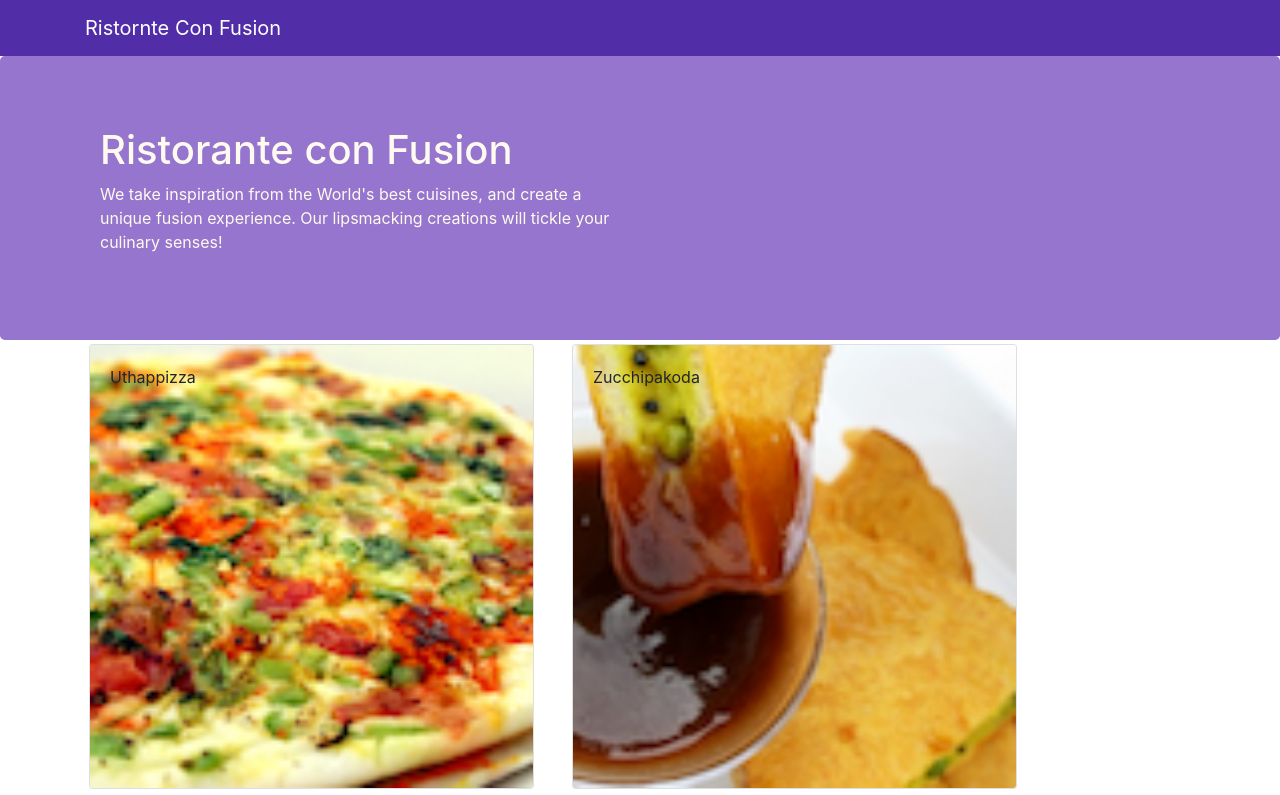
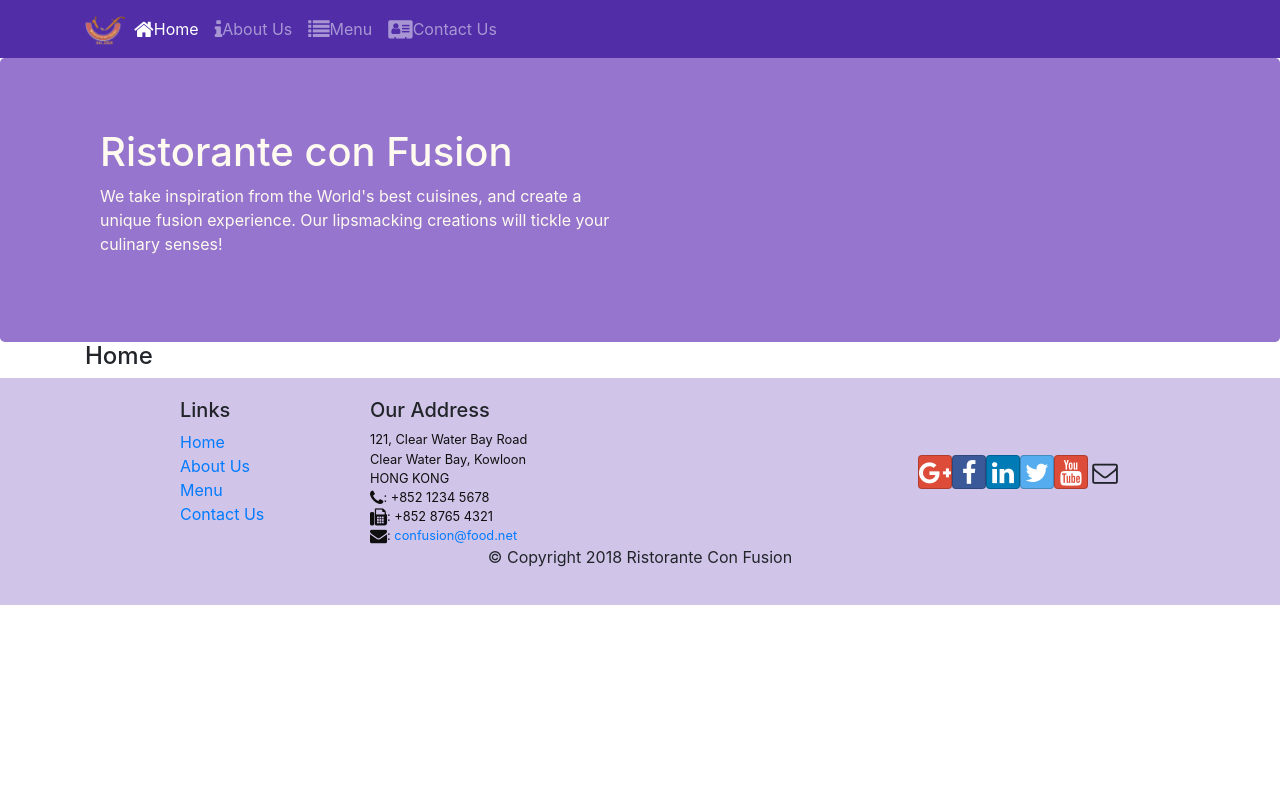
Before and after one commit to Kushagraw12/Restaurant-Con-Fusion-React, a React (Create React App) app: page /home in a window 1280 px wide. Shown: the top 795 px of the page. Built offline with nearby package versions, Linux system fonts and the light colour scheme.

Commit message:
react Router

```diff
--- a/package.json
+++ b/package.json
@@ -8,6 +8,7 @@
     "@testing-library/user-event": "^7.2.1",
     "react": "^16.13.1",
     "react-dom": "^16.13.1",
+    "react-router-dom": "^5.2.0",
     "react-scripts": "3.4.1"
   },
   "scripts": {
--- a/src/App.js
+++ b/src/App.js
@@ -1,15 +1,16 @@
-import React, { Component } from 'react';
-import './App.css';
-import Main from './components/MainComponent';
-
+import React, { Component } from "react";
+import "./App.css";
+import Main from "./components/MainComponent";
+import { BrowserRouter } from "react-router-dom";
 
 class App extends Component {
-
-  render(){
-  return (
-    <div className="App">
-      <Main />
-    </div>
+  render() {
+    return (
+      <BrowserRouter>
+        <div className="App">
+          <Main />
+        </div>
+      </BrowserRouter>
     );
   }
 }
--- /dev/null
+++ b/src/components/HomeComponent.js
@@ -0,0 +1,10 @@
+import React from "react";
+function Home(props) {
+  return (
+    <div className="container">
+      <h4>Home</h4>
+    </div>
+  );
+}
+
+export default Home;
--- a/src/components/MainComponent.js
+++ b/src/components/MainComponent.js
@@ -1,9 +1,10 @@
 import React, { Component } from "react";
 import Menu from "./Menucomponent";
-import DishDetail from "./DishDetailcomponent";
 import { DISHES } from "../Shared/dishes";
 import Header from "../components/header-component";
 import Footer from "../components/footer-component";
+import Home from "../components/HomeComponent";
+import { Switch, Route, Redirect } from "react-router-dom";
 
 class Main extends Component {
   constructor(props) {
@@ -11,29 +12,27 @@
 
     this.state = {
       dishes: DISHES,
-      selectedDish: null,
     };
   }
 
-  onDishSelect(dishId) {
-    this.setState({ selectedDish: dishId });
-  }
+  render() {
+    const HomePage = () => {
+      return <Home />;
+    };
 
-  render() {
     return (
       <div className="App">
         <Header />
-        <Menu
-          dishes={this.state.dishes}
-          onClick={(dishId) => this.onDishSelect(dishId)}
-        />
-        <DishDetail
-          dish={
-            this.state.dishes.filter(
-              (dish) => dish.id === this.state.selectedDish
-            )[0]
-          }
-        />
+        <Switch>
+          <Route path="/home" component={HomePage} />
+          <Route
+            exact
+            path="/menu"
+            component={() => <Menu dishes={this.state.dishes} />}
+          />
+          <Redirect to="/home" />
+        </Switch>
+
         <Footer />
       </div>
     );
--- a/src/components/footer-component.js
+++ b/src/components/footer-component.js
@@ -1,4 +1,5 @@
 import React from "react";
+import { Link } from "react-router-dom";
 
 function Footer(props) {
   return (
@@ -9,16 +10,16 @@
             <h5>Links</h5>
             <ul className="list-unstyled">
               <li>
-                <a href="#">Home</a>
+                <Link to="/home">Home</Link>
               </li>
               <li>
-                <a href="#">About</a>
+                <Link to="/aboutus">About Us</Link>
               </li>
               <li>
-                <a href="#">Menu</a>
+                <Link to="/menu">Menu</Link>
               </li>
               <li>
-                <a href="contactus.html">Contact</a>
+                <Link to="/contactus">Contact Us</Link>
               </li>
             </ul>
           </div>
--- a/src/components/header-component.js
+++ b/src/components/header-component.js
@@ -1,14 +1,68 @@
 import React, { Component } from "react";
-import { Navbar, Jumbotron } from "reactstrap";
+import {
+  Navbar,
+  Jumbotron,
+  Nav,
+  NavbarToggler,
+  Collapse,
+  NavItem,
+} from "reactstrap";
+import { NavLink } from "react-router-dom";
 import { NavbarBrand } from "reactstrap";
 
 class Header extends Component {
+  constructor(props) {
+    super(props);
+    this.state = {
+      isNavOpen: false,
+    };
+    this.toggleNav = this.toggleNav.bind(this);
+  }
+
+  toggleNav() {
+    this.setState({
+      isNavOpen: !this.state.isNavOpen,
+    });
+  }
+
   render() {
     return (
       <React.Fragment>
-        <Navbar dark>
+        <Navbar dark expand="md">
           <div className="container">
-            <NavbarBrand href="/">Ristornte Con Fusion</NavbarBrand>
+            <NavbarToggler onClick={this.toggleNav} />
+            <NavbarBrand className="mr-auto" href="/">
+              <img
+                src="assets/images/logo.png"
+                height="30"
+                width="41"
+                alt="Ristorante Con Fusion"
+              />
+            </NavbarBrand>
+            <Collapse isOpen={this.state.isNavOpen} navbar>
+              <Nav navbar>
+                <NavItem>
+                  <NavLink className="nav-link" to="/home">
+                    <span className="fa fa-home fa-lg"></span>Home
+                  </NavLink>
+                </NavItem>
+                <NavItem>
+                  <NavLink className="nav-link" to="/aboutus">
+                    <span className="fa fa-info fa-lg"></span>About Us
+                  </NavLink>
+                </NavItem>
+                <NavItem>
+                  <NavLink className="nav-link" to="/menu">
+                    <span className="fa fa-list fa-lg"></span>Menu
+                  </NavLink>
+                </NavItem>
+                <NavItem>
+                  <NavLink className="nav-link" to="/contactus">
+                    <span className="fa fa-address-card fa-lg"></span>Contact Us
+                  </NavLink>
+                </NavItem>
+              </Nav>
+            </Collapse>
           </div>
         </Navbar>
         <Jumbotron>
```
Also changed, not shown: 1 other file (tests, documents, lock files or other folders).
